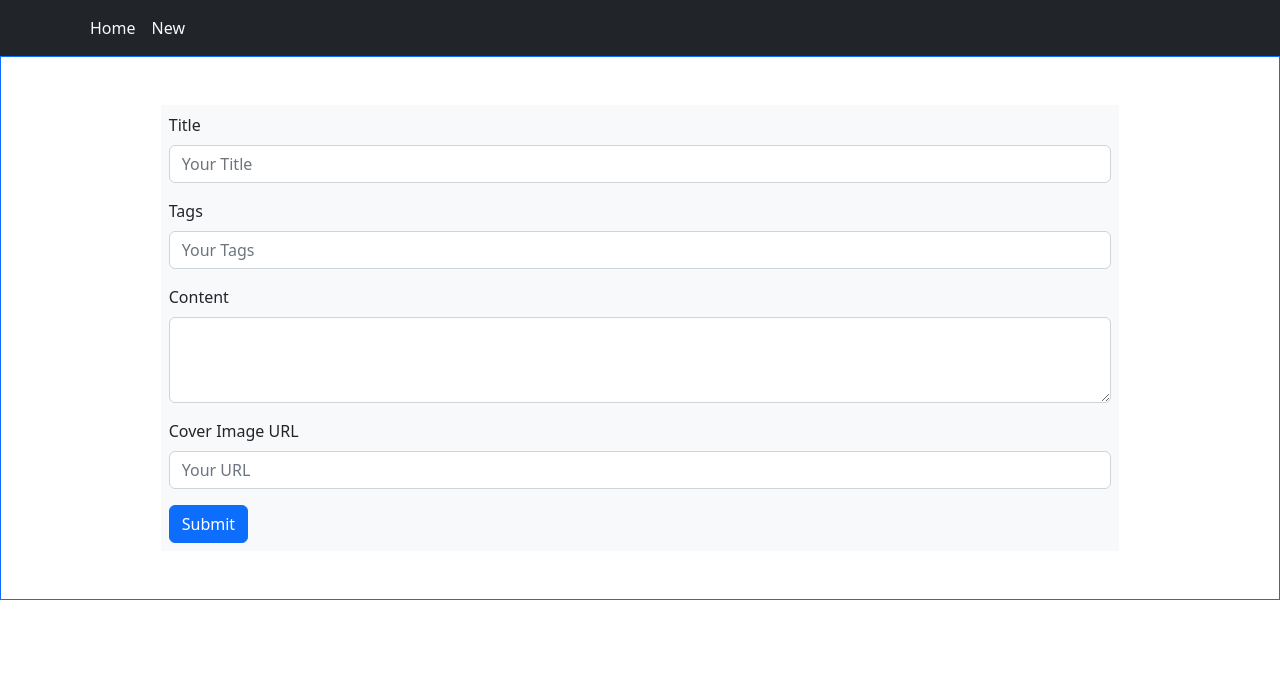
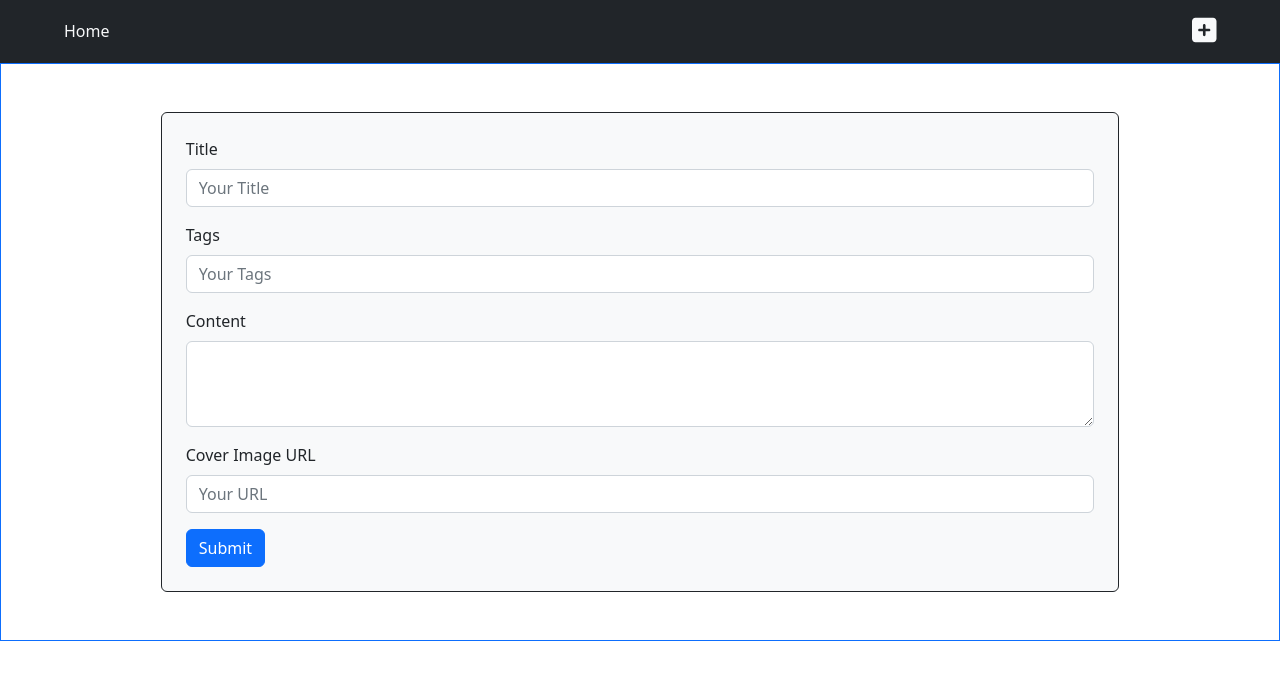
Before and after one commit to tfenaroli/dartmouth-cs52-lab4, a React (Vite) app: page /posts/new in a window 1280 px wide. Shown: the top 680 px of the page. Built offline with nearby package versions, Linux system fonts and the light colour scheme.

Commit message:
final version

```diff
--- a/src/components/NavBar.jsx
+++ b/src/components/NavBar.jsx
@@ -1,18 +1,27 @@
 import React from 'react';
 import {
-  Nav, Navbar, Container,
+  Nav,
 } from 'react-bootstrap';
 import { Link } from 'react-router-dom';
+import { faSquarePlus } from '@fortawesome/free-solid-svg-icons';
+import { FontAwesomeIcon } from '@fortawesome/react-fontawesome';
 
 export default function NavBar() {
   return (
-    <Navbar bg="dark">
-      <Container>
-        <Nav className="me-auto">
-          <Nav.Link className="text-light" as={Link} to="/">Home</Nav.Link>
-          <Nav.Link className="text-light" as={Link} to="/posts/new">New</Nav.Link>
-        </Nav>
-      </Container>
-    </Navbar>
+    <Nav className="justify-content-between align-items-center bg-dark py-2" activeKey="/home">
+      <Nav.Item>
+        <Nav.Link className="text-light ms-5" as={Link} to="/">Home</Nav.Link>
+      </Nav.Item>
+      <Nav.Item>
+        <Nav.Link className="text-light me-5" as={Link} to="/posts/new">
+          <FontAwesomeIcon
+            style={{
+              fontSize: 28,
+            }}
+            icon={faSquarePlus}
+          />
+        </Nav.Link>
+      </Nav.Item>
+    </Nav>
   );
 }
--- a/src/components/NewPostScreen.jsx
+++ b/src/components/NewPostScreen.jsx
@@ -15,7 +15,7 @@ export default function NewPostScreen() {
 
   return (
     <div className="border border-primary d-flex justify-content-center">
-      <div className="d-flex flex-column w-75 bg-light p-2 my-5">
+      <div className="d-flex flex-column w-75 border border-dark rounded bg-light p-4 my-5">
         <Form>
           <Form.Group className="mb-3">
             <Form.Label>Title</Form.Label>
--- a/src/components/Post.jsx
+++ b/src/components/Post.jsx
@@ -6,7 +6,7 @@ export default function Post({
   id, title, tags, coverUrl,
 }) {
   return (
-    <Card className="border border-dark mt-4" style={{ width: '18rem' }}>
+    <Card className="border border-dark mt-4 mx-4" style={{ width: '18rem' }}>
       <Card.Img variant="top" src={coverUrl} />
       <Card.Body className="">
         <Card.Title>{title}</Card.Title>
@@ -16,7 +16,7 @@ export default function Post({
         {tags.map((el) => <ListGroup.Item>{el}</ListGroup.Item>)}
       </ListGroup> */}
       <Card.Body className="text-center border-top border-dark">
-        <Button as={Link} to={`posts/${id}`} variant="primary">See Post</Button>
+        <Button as={Link} to={`posts/${id}`} variant="outline-primary">See Post</Button>
       </Card.Body>
     </Card>
   );
--- a/src/components/PostScreen.jsx
+++ b/src/components/PostScreen.jsx
@@ -32,7 +32,7 @@ export default function PostScreen() {
 
   return (
     <div className="border border-primary d-flex justify-content-center">
-      <div className="d-flex flex-column w-75 bg-light p-2 my-5">
+      <div className="d-flex flex-column w-75 border border-dark rounded bg-light p-4 my-5">
         <Image fluid className="w-50 align-self-center" src={post.coverUrl} />
         <div className="d-flex justify-content-end my-2">
           <Button className="me-4" onClick={() => { setIsEditing(!isEditing); }} variant={isEditing ? 'outline-primary' : 'primary'}>
--- a/src/components/PostsScreen.jsx
+++ b/src/components/PostsScreen.jsx
@@ -1,9 +1,11 @@
-import React, { useEffect } from 'react';
+import React, { useEffect, useState } from 'react';
 import { useDispatch, useSelector } from 'react-redux';
+import { Form } from 'react-bootstrap';
 import Post from './Post';
 import { fetchPosts } from '../actions';
 
 export default function PostsScreen() {
+  const [searchTerm, setSearchTerm] = useState('');
   const dispatch = useDispatch();
   const posts = useSelector((state) => state.posts.all);
 
@@ -14,8 +16,19 @@ export default function PostsScreen() {
   }, []);
 
   return (
-    <div className="border border-primary flex-wrap d-flex justify-content-around align-items-start">
-      {posts?.map((el) => <Post key={el.id} id={el.id} title={el.title} tags={el.tags} coverUrl={el.coverUrl} />)}
-    </div>
+    <>
+      <Form className="w-50 mx-auto rounded bg-light p-3 mt-4 border border-dark">
+        <Form.Group className="">
+          <Form.Label>Search</Form.Label>
+          <Form.Control value={searchTerm} onChange={(e) => { setSearchTerm(e.target.value); }} type="text" placeholder="Enter query" />
+          <Form.Text className="text-muted">
+            Search by tags!
+          </Form.Text>
+        </Form.Group>
+      </Form>
+      <div className="flex-wrap d-flex justify-content-around align-items-start">
+        {posts?.filter((el) => el.tags.toLowerCase().includes(searchTerm.toLowerCase())).map((el) => <Post key={el.id} id={el.id} title={el.title} tags={el.tags} coverUrl={el.coverUrl} />)}
+      </div>
+    </>
   );
 }
```
